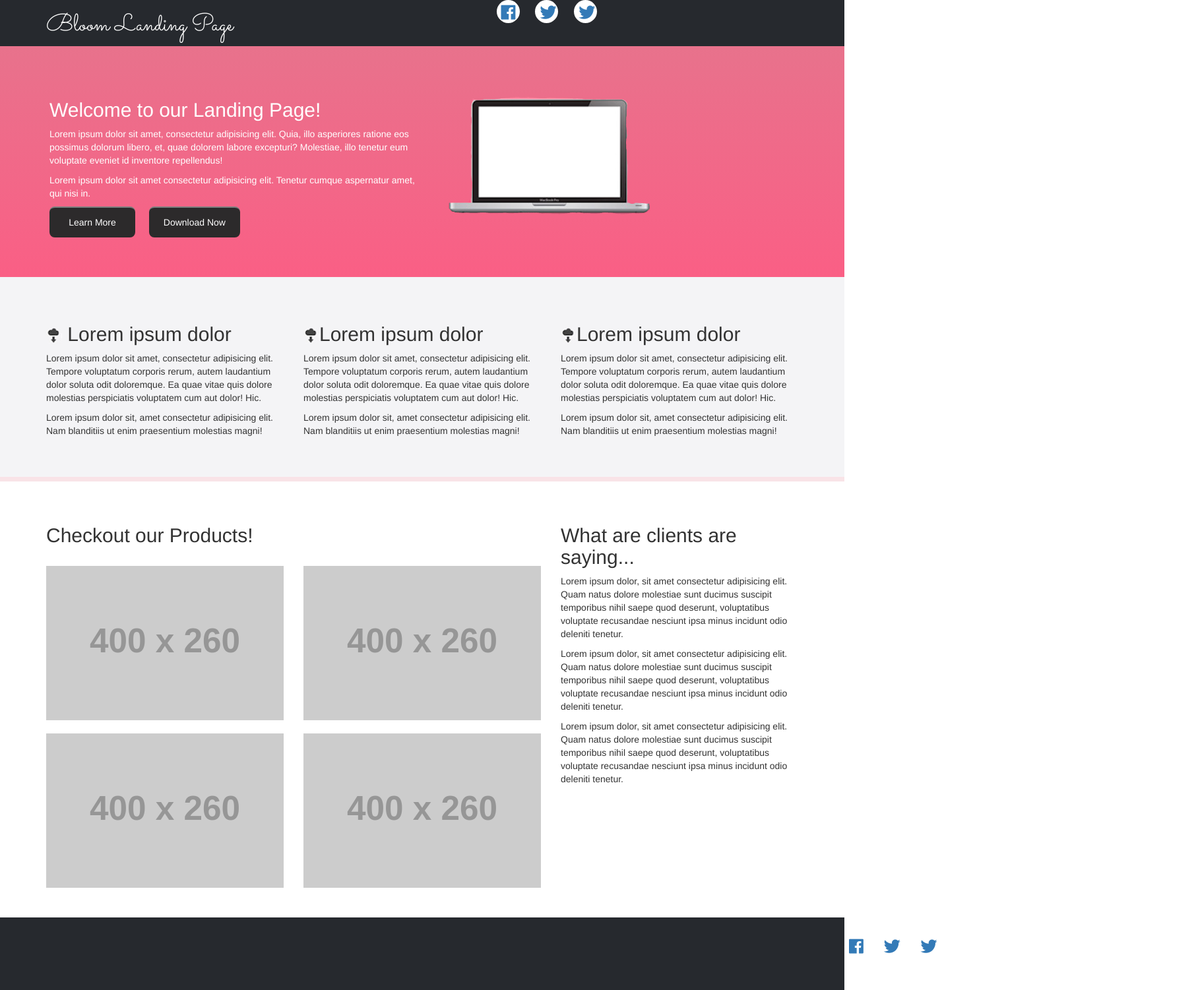
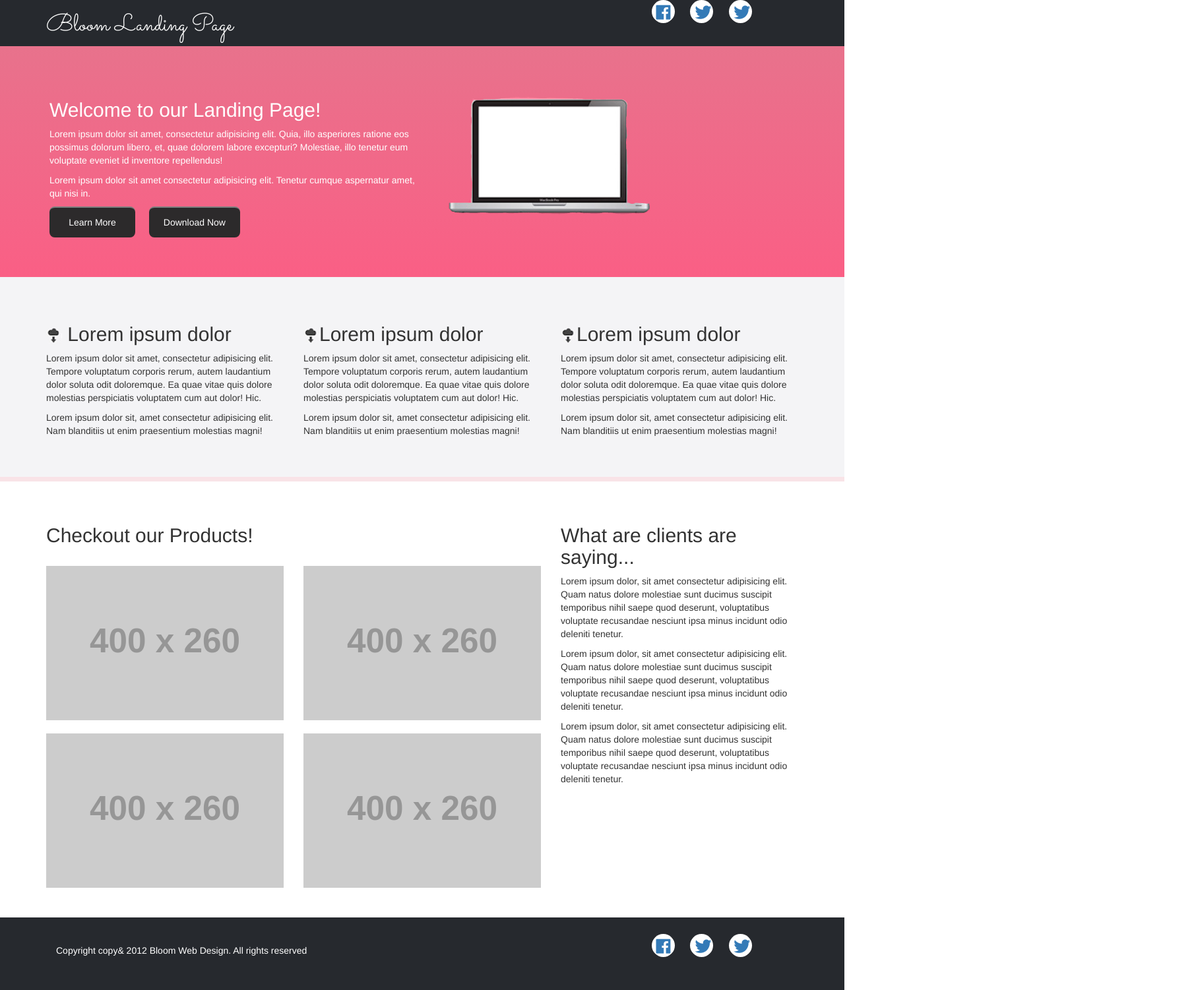
Before and after one commit to alexvanle/bloom-landing, a plain HTML site: page index.html in a window 1280 px wide. Shown: the whole page at 66% size, 1810 px wide, since content can reach past the window. Drawn offline with Linux system fonts and the light colour scheme; placeholder pictures from the web are drawn by us.

Commit message:
09/10/19

```diff
--- a/css/style.css
+++ b/css/style.css
@@ -1,4 +1,4 @@
-.header, .footer{
+ .header, .footer{
     background: #26292e;
 }
 .header h1{
@@ -57,9 +57,7 @@
     color: white;
     border-top: solid 2px grey;
 }
-.icons ul{
-    padding: 0px;
-}
+
 .icons li{
     font-size: 25px;
     display: inline-block;
@@ -78,8 +76,13 @@
     padding: 2px 0px 2px 7px;
     margin-right: 20px;
 }
-@media(max-width:767px){
-    .icons ul{
+@media(max-width:1000px){
+    .icons li{
         margin-top:-65px;
     }
 }
+@media(max-width:1000px){
+    .icons2 li{
+        margin-top:-65px;
+    }
+}
--- a/index.html
+++ b/index.html
@@ -18,10 +18,10 @@
     <div class="header">
         <div class="container">
             <div class="row">
-                <div class=" logo col-sm-7">
+                <div class="logo col-xs-12 col-sm-9 col-md-9 col-lg-9">
                     <h1>Bloom Landing Page</h1>
                 </div>
-                <div class="icons col-sm-5">
+                <div class="icons col-xs-12 col-sm-9 col-md-3 col-lg-3">
                     <ul>
                         <li><a href="#link"><i class="fab fa-facebook"></i></a></li>
                         <li><a href="#link"><i class="fab fa-twitter"></i></a></li>
@@ -102,10 +102,10 @@
     <div class="footer">
         <div class="container">
             <div class="row">
-                <div class="col-sm-6 col-sm-pull-6 col-xs-6">
+                <div class="col-xs-12 col-sm-9 col-md-9 col-lg-9">
                     <p>Copyright copy& 2012 Bloom Web Design. All rights reserved</p>
                 </div>
-                <div class="icons2 col-sm-6 col-sm-push-6 col-xs-6">
+                <div class="icons 2 col-xs-12 col-sm-9 col-md-3 col-lg-3">
                     <ul>
                         <li><a href="#link"><i class="fab fa-facebook"></i></a></li>
                         <li><a href="#link"><i class="fab fa-twitter"></i></a></li>
```
